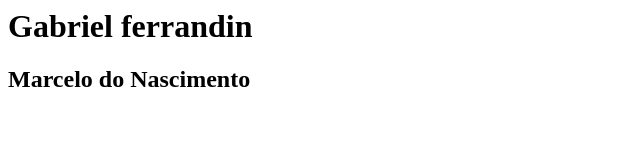
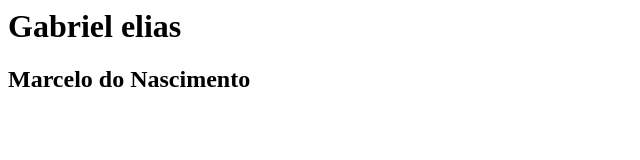
Before and after one commit to gabferr/gabrielelias_marcelo, a plain HTML site: page index.html in a window 1280 px wide. Shown: the whole page, without its empty margins (0-640 px from the left). Drawn offline with Linux system fonts and the light colour scheme.

Commit message:
alteração no arquivo

```diff
--- a/index.html
+++ b/index.html
@@ -3,7 +3,7 @@
         <title>Gabriel e marcelo</title>
     </header>
     <body>
-        <h1>Gabriel ferrandin</h1>
+        <h1>Gabriel elias</h1>
         <h2>Marcelo do Nascimento</h2>
 
     </body>
```
